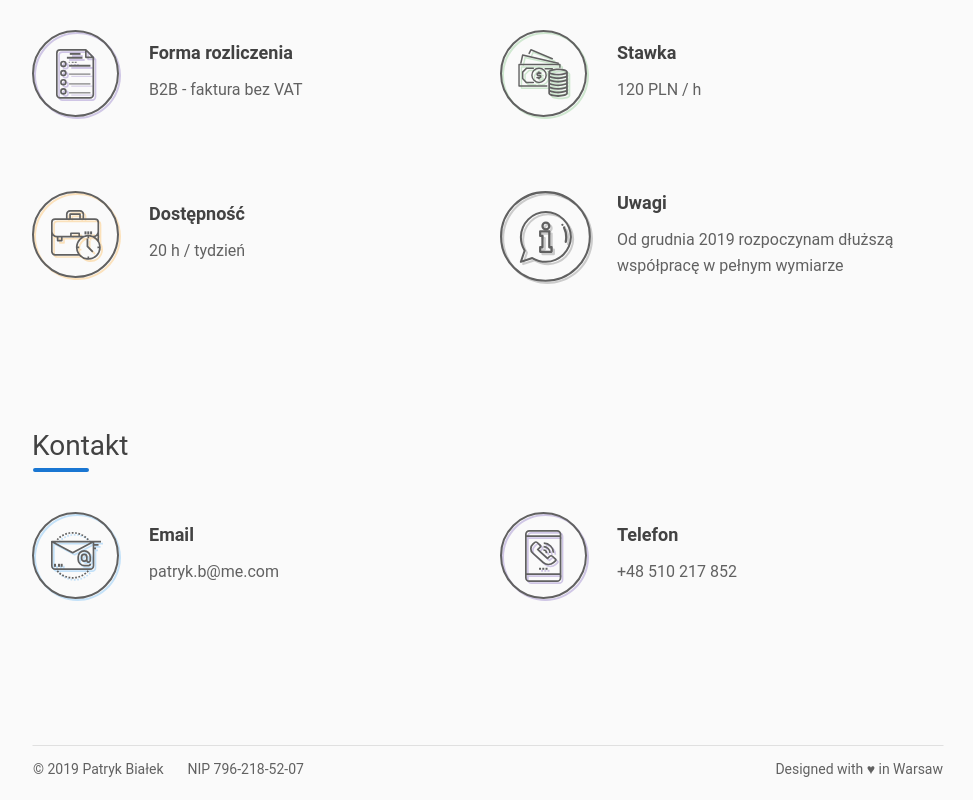
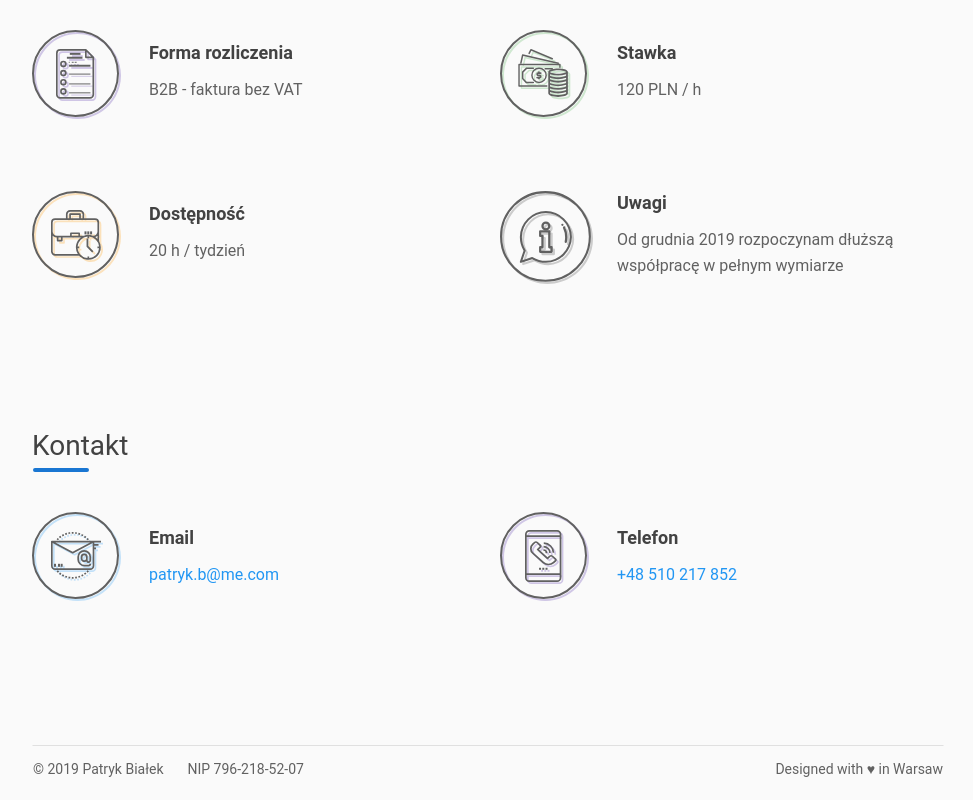
Before and after one commit to patrykbialek/portfolio, an Angular app: page / in a window 1280 px wide. Shown: the part 2030-2830 px from the top of the page, without its empty margins (152-1125 px from the left). Built offline with nearby package versions, Linux system fonts and the light colour scheme.

Commit message:
refactor contact section

```diff
--- a/src/app/components/contact.component.html
+++ b/src/app/components/contact.component.html
@@ -19,7 +19,10 @@
                 <h5>{{ contactItem.title }}</h5>
               </header>
               <ul class="u-text-gray-700">
-                <div class="u-margin-bottom-tiny" style="margin-left: -24px">{{ contactItem.subTitle }}</div>
+                <a href="tel:+48510217852" class="u-text-info u-margin-bottom-tiny" style="margin-left: -24px"
+                  *ngIf="contactItem.type === 'phone'">{{ contactItem.subTitle }}</a>
+                <a href="mailto:patryk.b@me.com" class="u-text-info u-margin-bottom-tiny" style="margin-left: -24px"
+                  *ngIf="contactItem.type === 'email'">{{ contactItem.subTitle }}</a>
               </ul>
             </div>
           </div>
--- a/src/app/components/contact.component.ts
+++ b/src/app/components/contact.component.ts
@@ -17,7 +17,8 @@ export class ContactComponent implements OnInit {
         title: 'Email'
       },
       title: 'Email',
-      subTitle: 'patryk.b@me.com'
+      subTitle: 'patryk.b@me.com',
+      type: 'email',
     },
     {
       image: {
@@ -25,7 +26,8 @@ export class ContactComponent implements OnInit {
         title: 'Phone'
       },
       title: 'Telefon',
-      subTitle: '+48 510 217 852'
+      subTitle: '+48 510 217 852',
+      type: 'phone'
     },
   ];
 
```
